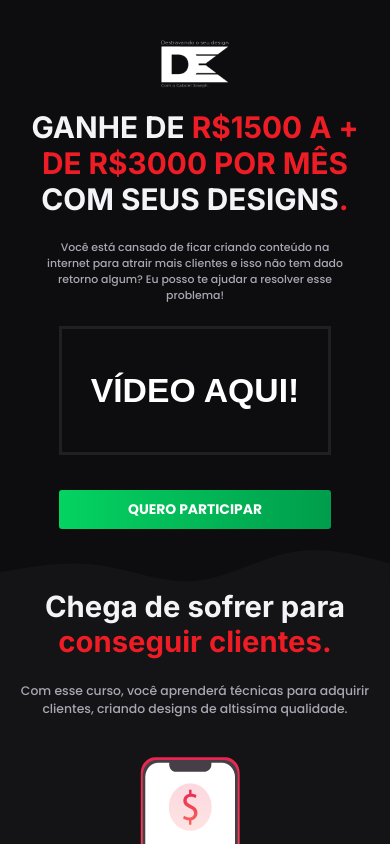
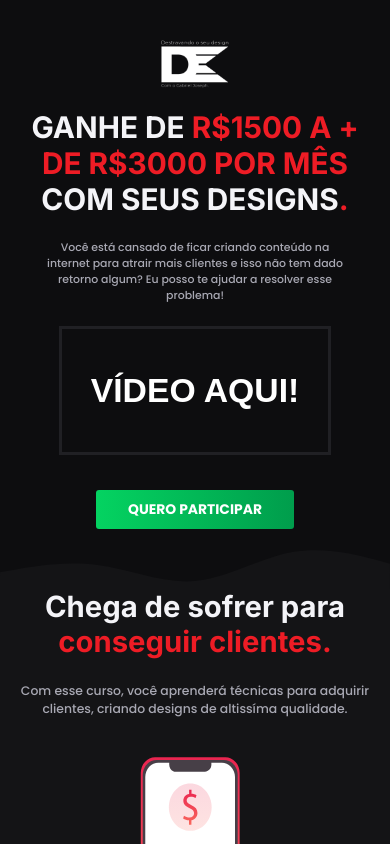
Before and after one commit to gabrieldiasss/freela-destravando-seu-design, a React (Create React App) app: page / in a window 390 px wide. Shown: the top 844 px of the page. Built offline with nearby package versions, Linux system fonts and the light colour scheme.

Commit message:
66 deploy

```diff
--- a/src/App.css
+++ b/src/App.css
@@ -208,7 +208,6 @@ header .logo-design {
 @media(max-width: 798px) {
 
     .primeiro-button{
-        width: 55rem;
         height: 8rem;
         font-size: 2.8rem;
     }
```
